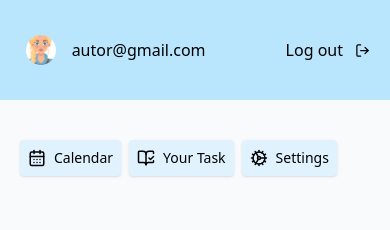
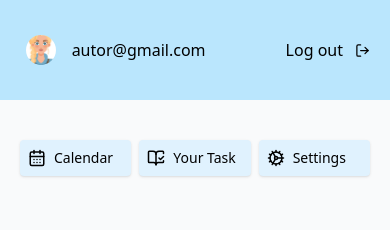
Before and after one commit to HannaNikola/calendar, a Next.js app: page /task in a window 390 px wide. Shown: the top 230 px of the page. Built offline with nearby package versions, Linux system fonts and the light colour scheme.

Commit message:
fix bugs

```diff
--- a/src/app/components_Calendar/Navbar.tsx
+++ b/src/app/components_Calendar/Navbar.tsx
@@ -45,19 +45,19 @@ export const Navbar = ({ className }: NavbarProps) => {
   return (
     <section className={`flex justify-center ${className}`}>
      <ul className="flex flex-row lg:flex-col w-full lg:w-auto mb-[20px] gap-2 lg:mr-4">
-  <li className="flex  items-center px-2 py-2 lg:w-[260px] lg:px-4 bg-navbar-button hover:bg-navbar-button-hover rounded-sm shadow-sm transition-colors duration-300">
+  <li className="flex max-lg:flex-1 items-center px-2 py-2 lg:w-[260px] lg:px-4 bg-navbar-button hover:bg-navbar-button-hover rounded-sm shadow-sm transition-colors duration-300">
     <CalendarDays size={18} className="shrink-0" />
     <Link className="ml-2 text-main text-sm whitespace-nowrap truncate" href="/">
       Calendar
     </Link>
   </li>
-  <li className="flex  items-center px-2 py-2 lg:w-[260px] lg:px-4 bg-navbar-button hover:bg-navbar-button-hover rounded-sm shadow-sm transition-colors duration-300">
+  <li className="flex max-lg:flex-1 items-center px-2 py-2 lg:w-[260px] lg:px-4 bg-navbar-button hover:bg-navbar-button-hover rounded-sm shadow-sm transition-colors duration-300">
     <BookOpenCheck size={18} className="shrink-0" />
     <Link className="ml-2 text-main text-sm whitespace-nowrap truncate" href="/task">
       Your Task
     </Link>
   </li>
-  <li className="flex   items-center px-2 py-2 lg:w-[260px] lg:px-4 bg-navbar-button hover:bg-navbar-button-hover rounded-sm shadow-sm transition-colors duration-300">
+  <li className="flex max-lg:flex-1  items-center px-2 py-2 lg:w-[260px] lg:px-4 bg-navbar-button hover:bg-navbar-button-hover rounded-sm shadow-sm transition-colors duration-300">
     <Cog size={18} className="shrink-0" />
     <Link className="ml-2 text-main text-sm whitespace-nowrap truncate" href="/settings">
       Settings
```
